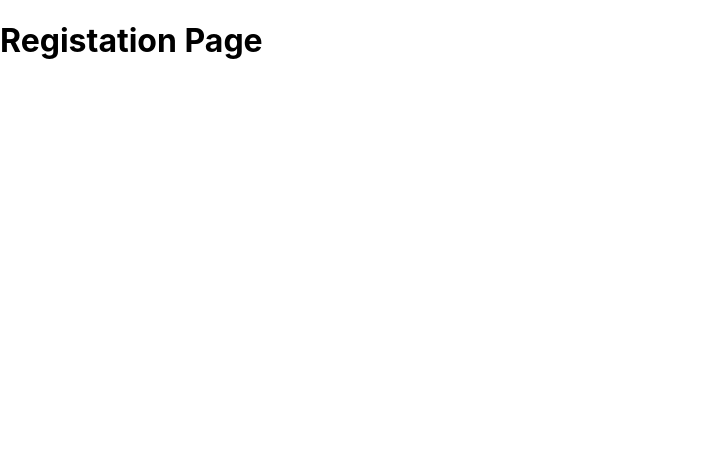
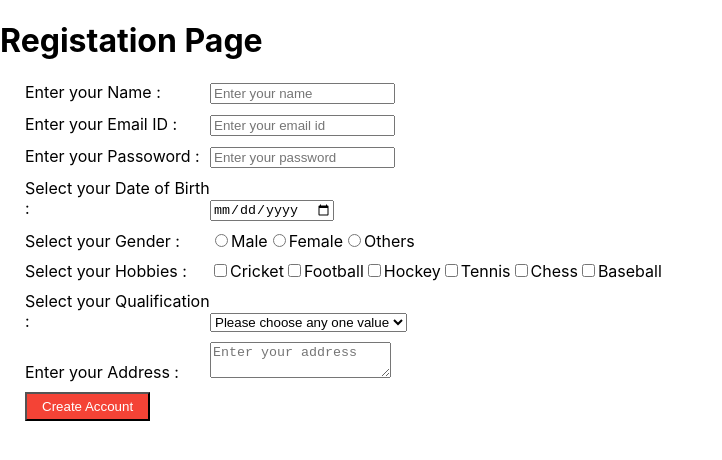
Before and after one commit to karthickvkumar/vshesh-08, a React (Create React App) app in the folder react-project/: page /signup in a window 1280 px wide. Shown: the top 460 px of the page, without its empty margins (0-722 px from the left). Built offline with nearby package versions, Linux system fonts and the light colour scheme.

Commit message:
commit message

```diff
--- /dev/null
+++ b/react-project/src/css/register.css
@@ -0,0 +1,18 @@
+.space{
+  margin-bottom: 10px;
+  margin-left: 25px;
+}
+
+.align-label{
+  display: inline-block;
+  width: 185px;
+}
+
+.register-btn{
+  background-color: #F44336;
+  color: white;
+  padding-left: 15px;
+  padding-right: 15px;
+  padding-top: 5px;
+  padding-bottom: 5px;
+}
--- a/react-project/src/pages/landing-page.js
+++ b/react-project/src/pages/landing-page.js
@@ -11,6 +11,8 @@ const LandingScreen = () => {
       <NavLink to="/login">Go to Login Page</NavLink>
       <br/>
       <NavLink to="/details">Go to Proile Page</NavLink>
+      <br/>
+      <NavLink to="/signup">Go to Registation Page</NavLink>
     </div>
   )
 }
--- a/react-project/src/pages/register-page.js
+++ b/react-project/src/pages/register-page.js
@@ -1,11 +1,65 @@
 import React from "react";
+
+import "../css/register.css";
 
 const RegistationScreen = () => {
   return(
     <div>
       <h1>Registation Page</h1>
+      <div className="space">
+        <label className="align-label">Enter your Name :</label>
+        <input type="text" placeholder="Enter your name" />
+      </div>
+      <div className="space">
+        <label className="align-label">Enter your Email ID :</label>
+        <input type="text" placeholder="Enter your email id" />
+      </div>
+      <div className="space">
+        <label className="align-label">Enter your Passoword :</label>
+        <input type="password" placeholder="Enter your password" />
+      </div>
+      <div className="space">
+        <label className="align-label">Select your Date of Birth :</label>
+        <input type="date" />
+      </div>
+      <div className="space">
+        <label className="align-label">Select your Gender :</label>
+        <input type="radio" name="gender" />Male
+        <input type="radio" name="gender" />Female
+        <input type="radio" name="gender" />Others
+      </div>
+      <div className="space">
+        <label className="align-label">Select your Hobbies :</label>
+        <input type="checkbox" />Cricket
+        <input type="checkbox" />Football
+        <input type="checkbox" />Hockey
+        <input type="checkbox" />Tennis
+        <input type="checkbox" />Chess
+        <input type="checkbox" />Baseball
+      </div>
+      <div className="space">
+        <label className="align-label">Select your Qualification :</label>
+        <select>
+          <option>Please choose any one value</option>
+          <option>10th</option>
+          <option>12th</option>
+          <option>B.E</option>
+          <option>M.B.A</option>
+          <option>B.Sc</option>
+          <option>B.Com</option>
+        </select>
+      </div>
+      <div className="space">
+        <label className="align-label">Enter your Address :</label>
+        <textarea placeholder="Enter your address"></textarea>
+      </div>
+      <div className="space">
+        <button className="register-btn">Create Account</button>
+      </div>
     </div>
   )
 }
 
+// Shift + Alt + down arrow - Short for copy and pase code
+
 export default RegistationScreen;
```
